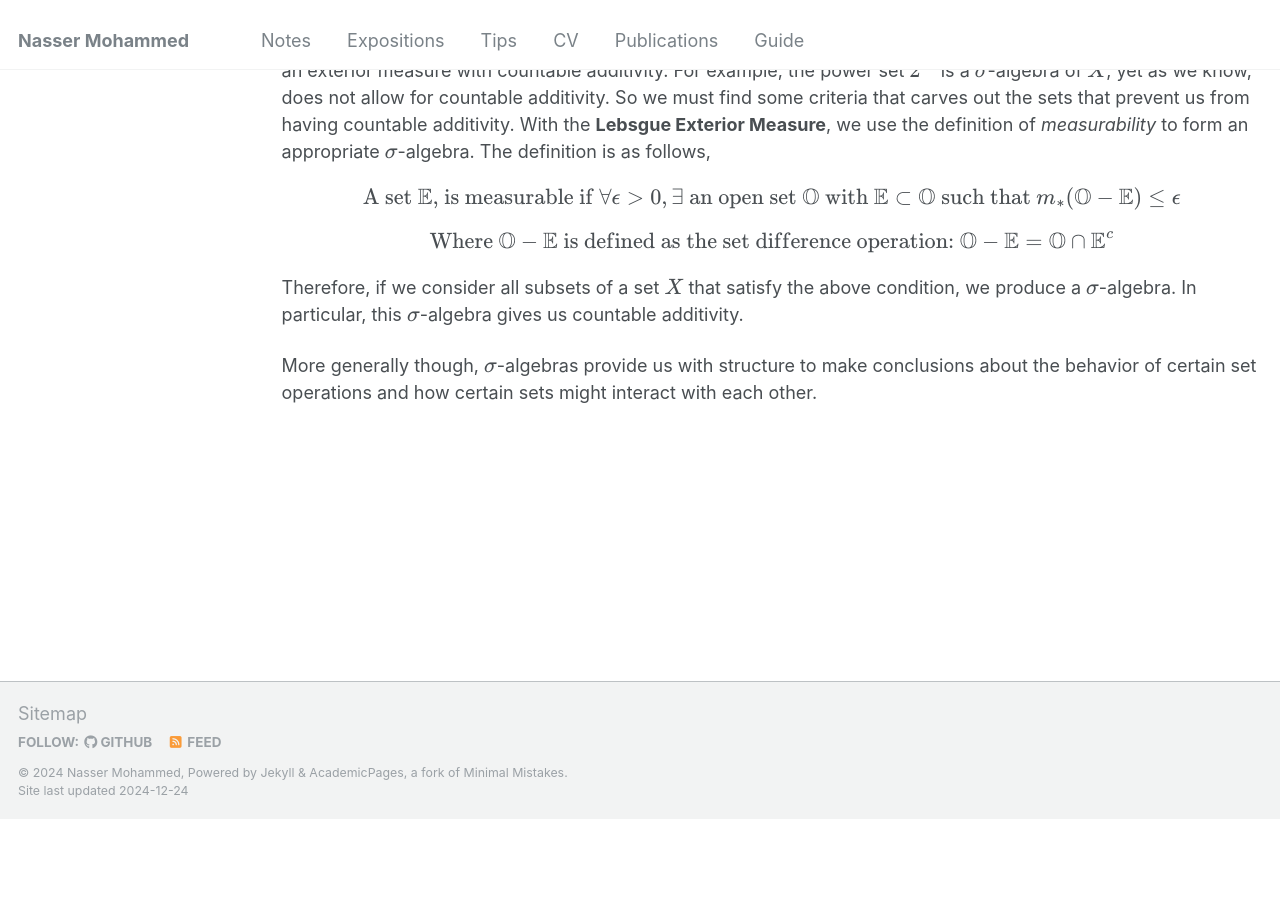
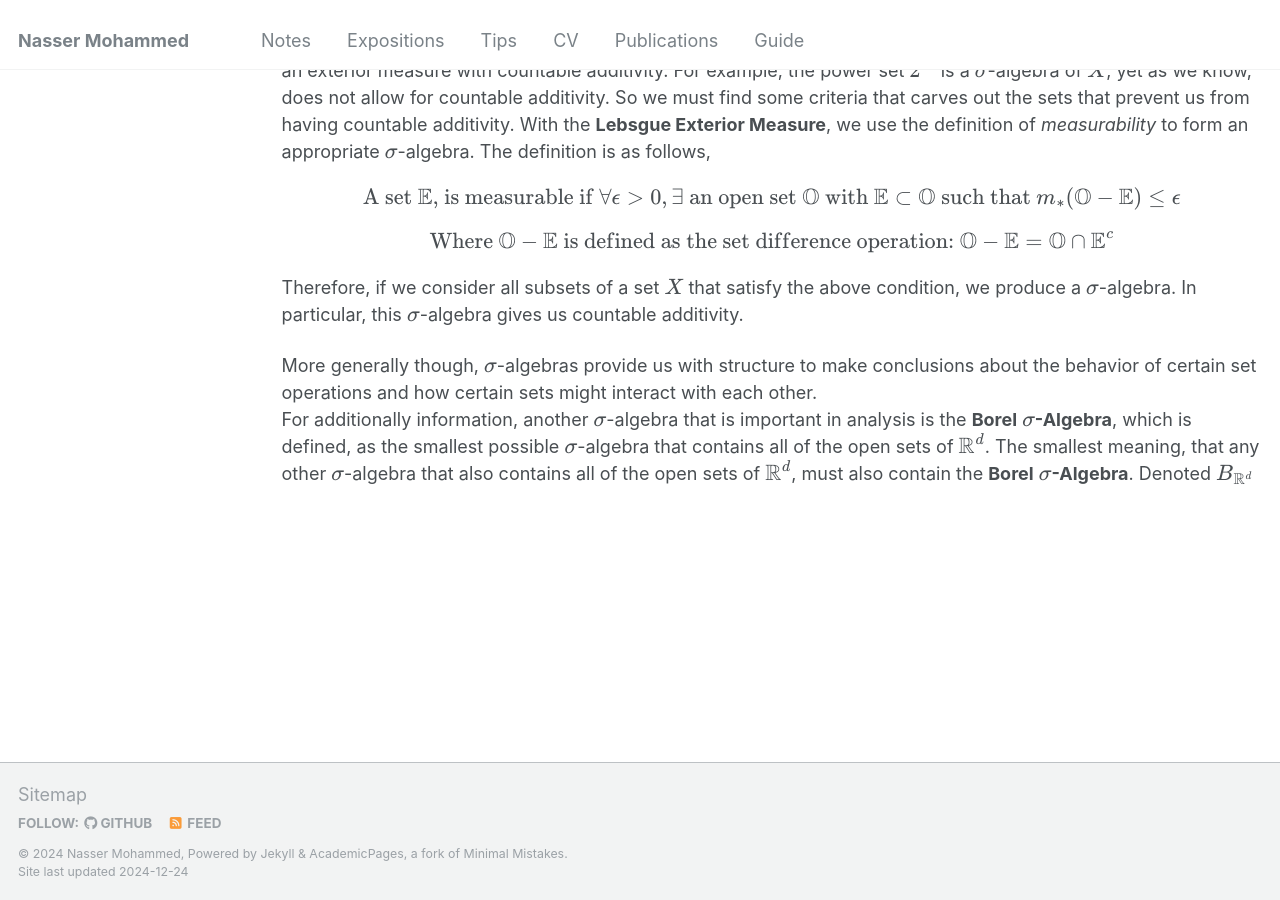
Before and after one commit to Nasser-Mohammed/Nasser-Mohammed.github.io, a Jekyll site: the page built from _pages/notes/analysis/sigmaAlgebras.md, in a window 1280 px wide and 900 px high, scrolled down 1820 px. Built offline with Jekyll 4.4.1, drawn with Linux system fonts in a browser that asks for light colours; before the commit the page ends 2639 px from its top, so only the background shows below that.

Commit message:
Update sigmaAlgebras.md

```diff
--- a/_pages/notes/analysis/sigmaAlgebras.md
+++ b/_pages/notes/analysis/sigmaAlgebras.md
@@ -37,3 +37,5 @@ By "an appropriate \\(\sigma\\)-algebra", I mean one that gives us countable add
 Therefore, if we consider all subsets of a set \\(X\\) that satisfy the above condition, we produce a \\(\sigma\\)-algebra. In particular, this \\(\sigma\\)-algebra gives us countable additivity.
 
 More generally though, \\(\sigma\\)-algebras provide us with structure to make conclusions about the behavior of certain set operations and how certain sets might interact with each other.
+\
+For additionally information, another \\(\sigma\\)-algebra that is important in analysis is the **Borel** \\(\sigma\\)**-Algebra**, which is defined, as the smallest possible \\(\sigma\\)-algebra that contains all of the open sets of \\(\mathbb{R}^d\\). The smallest meaning, that any other \\(\sigma\\)-algebra that also contains all of the open sets of \\(\mathbb{R}^d\\), must also contain the **Borel** \\(\sigma\\)**-Algebra**. Denoted \\(B_{\mathbb{R}^d}\\)
```
